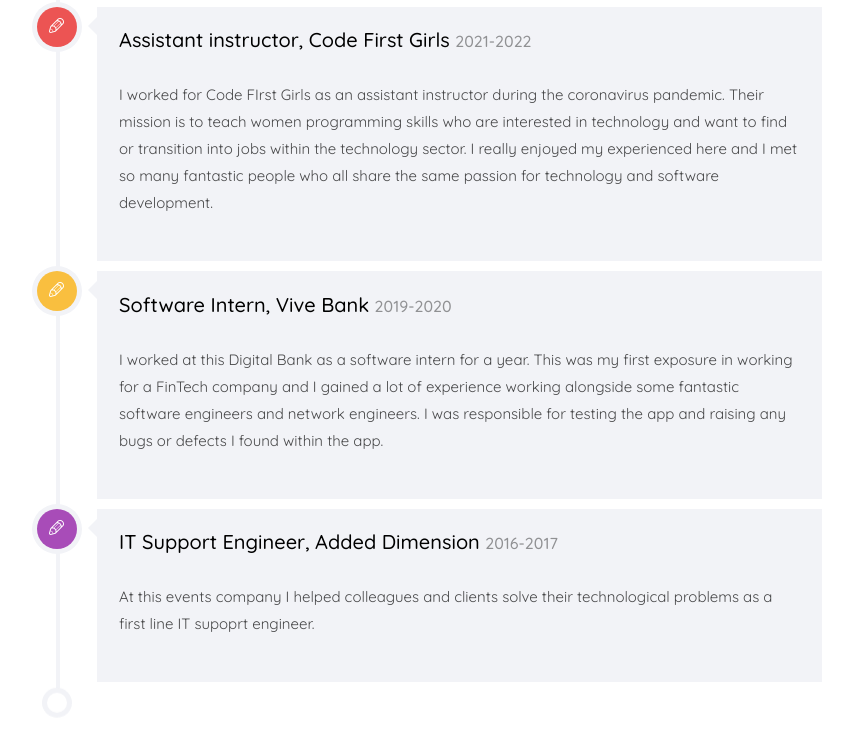
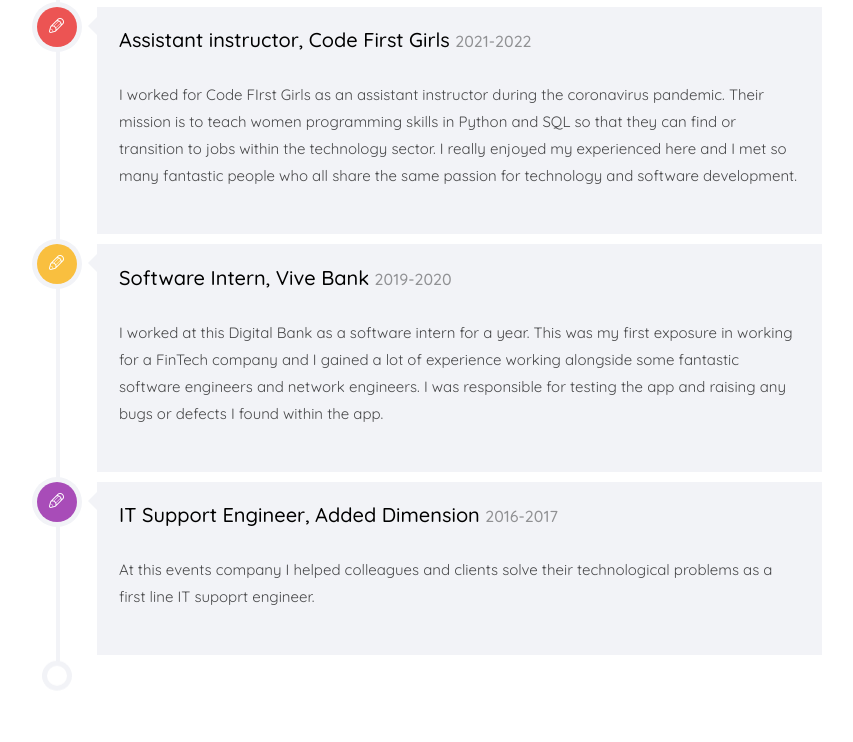
Before and after one commit to jedlmann/RaphaelEdlmannPortfolio.io, a plain HTML site: page index.html in a window 1280 px wide. Shown: the part 1098-1840 px from the top of the page, without its empty margins (366-1219 px from the left). Drawn offline with nearby package versions, Linux system fonts and the light colour scheme; files whose address does not match are found by name; a web font is replaced by a local one.

Commit message:
Update index.html

```diff
--- a/index.html
+++ b/index.html
@@ -262,7 +262,7 @@
 					               </div>
 					               <div class="timeline-label">
 					               	<h2><a href="#">Assistant instructor, Code First Girls</a> <span>2021-2022</span></h2>
-					                  <p>I worked for Code FIrst Girls as an assistant instructor during the coronavirus pandemic. Their mission is to teach women programming skills who are interested in technology and want to find or transition into jobs within the technology sector.
+					                  <p>I worked for Code FIrst Girls as an assistant instructor during the coronavirus pandemic. Their mission is to teach women programming skills in Python and SQL so that they can find or transition to jobs within the technology sector.
 										I really enjoyed my experienced here and I met so many fantastic people who all share the same passion for technology and software development.</p>
 					               </div>
 					            </div>
```
